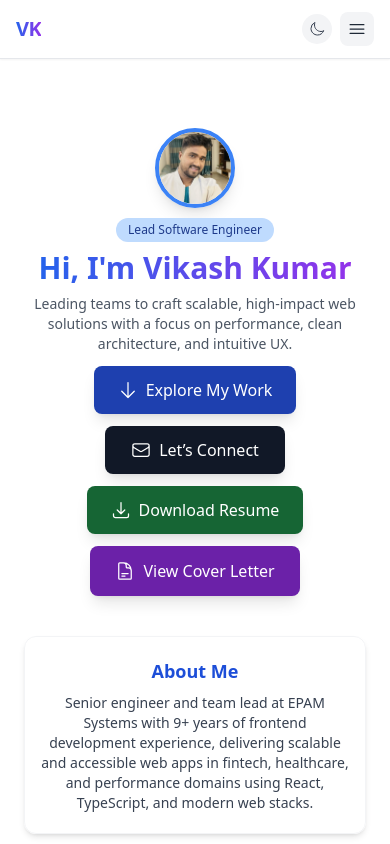
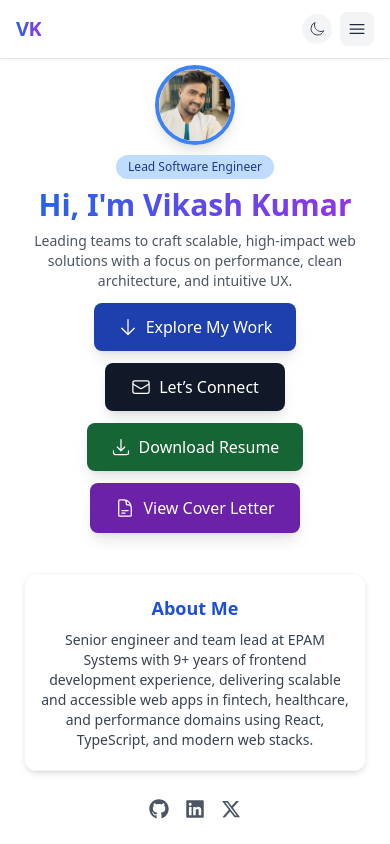
Before and after one commit to vikashkuma/vikashkumar-portfolio, a React (Vite) app: page / in a window 390 px wide. Shown: the top 844 px of the page. Built offline with nearby package versions, Linux system fonts and the light colour scheme.

Commit message:
height adjusted

```diff
--- a/src/components/Home.tsx
+++ b/src/components/Home.tsx
@@ -80,7 +80,10 @@ const Home = () => {
   };
 
   return (
-    <section id="home" className="min-h-screen flex flex-col justify-center items-center relative overflow-hidden w-full max-w-screen-xl mx-auto px-4 sm:px-6 lg:px-2 pt-32 sm:pt-20 scroll-mt-[120px]">
+    <section
+      id="home"
+      className="min-h-screen flex flex-col justify-center items-center relative overflow-hidden w-full max-w-screen-xl mx-auto px-4 sm:px-6 lg:px-2 pt-16 sm:pt-20 scroll-mt-[120px]"
+    >
       {/* Static background gradient */}
       <div className="absolute inset-0 bg-gradient-to-br from-blue-50 to-purple-50 dark:from-gray-900 dark:to-gray-800 -z-10" />
 
```
